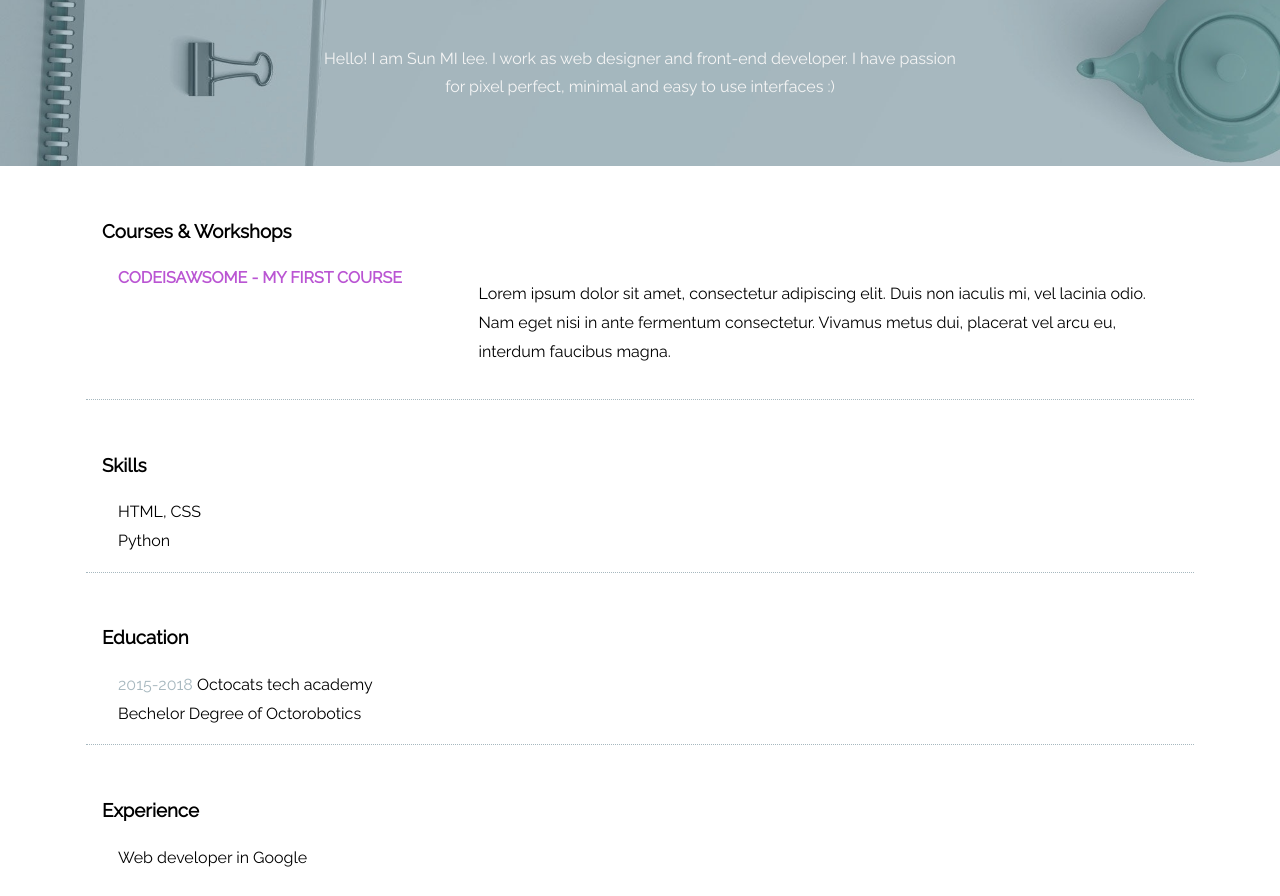
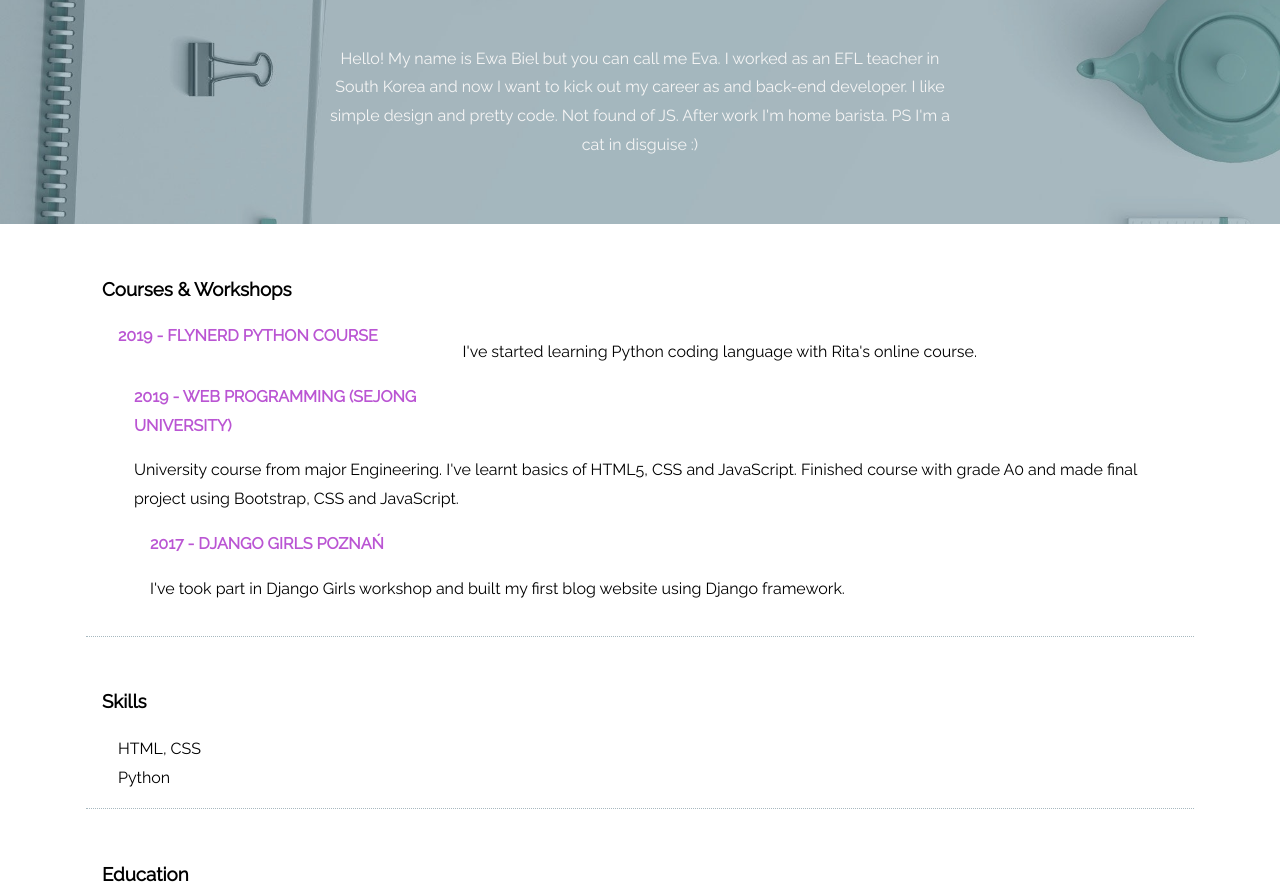
Before and after one commit to kuroitenshi9/myCV, a plain HTML site: page index.html in a window 1280 px wide. Shown: the part 272-1168 px from the top of the page. Drawn offline with Linux system fonts and the light colour scheme.

Commit message:
updated courses

```diff
--- a/index.html
+++ b/index.html
@@ -14,10 +14,10 @@
 			<div>
 				<img src="./img/avatar.jpg" />
 			</div>
-			<h1>Sun Mi Lee</h1>
+			<h1>Eva Biel</h1>
 			<section>
-				<p>Hello! I am Sun MI lee. I work as web designer and front-end developer.
-				I have passion for pixel perfect, minimal and easy to use interfaces :)</p>
+				<p>Hello! My name is Ewa Biel but you can call me Eva. I worked as an EFL teacher in South Korea and now I want to kick out my career as and back-end developer.
+				I like simple design and pretty code. Not found of JS. After work I'm home barista. PS I'm a cat in disguise :)</p>
 			</section>
 		</header>
 		<main>
@@ -25,15 +25,29 @@
 			<section>
 				<h3>Courses & Workshops</h3>
 				<article class='course'>
+						<div class='title'>
+							2019 - Flynerd Python course
+						</div>
+						<div class="description">
+							<p>I've started learning Python coding language with Rita's online course. </p>
+						</div>
+				<article class='course'>
 					<div class='title'>
-						CodeIsAwsome - My First Course
+						2019 - Web Programming (Sejong University)
 					</div>
-					<div class="descrition">
-						<p>Lorem ipsum dolor sit amet, consectetur adipiscing elit. Duis non iaculis mi, vel lacinia odio. Nam eget nisi in ante fermentum consectetur. Vivamus metus dui, placerat vel arcu eu, interdum faucibus magna.</p>
+					<div class="description">
+						<p>University course from major Engineering. I've learnt basics of HTML5, CSS and JavaScript. Finished course with grade A0 and made final project using Bootstrap, CSS and JavaScript. </p>
 					</div>
+					<article class='course'>
+						<div class='title'>
+						2017 - Django Girls Poznań
+						</div>
+						<div class="description">
+							<p>I've took part in Django Girls workshop and built my first blog website using Django framework.</p>
+						</div>
 				</article>
 			</section>
-			<!-- Skilss -->
+			<!-- Skills -->
 			<section>
 				<h3>Skills</h3>
 				<article>
```
Also changed, not shown: 1 other file.
